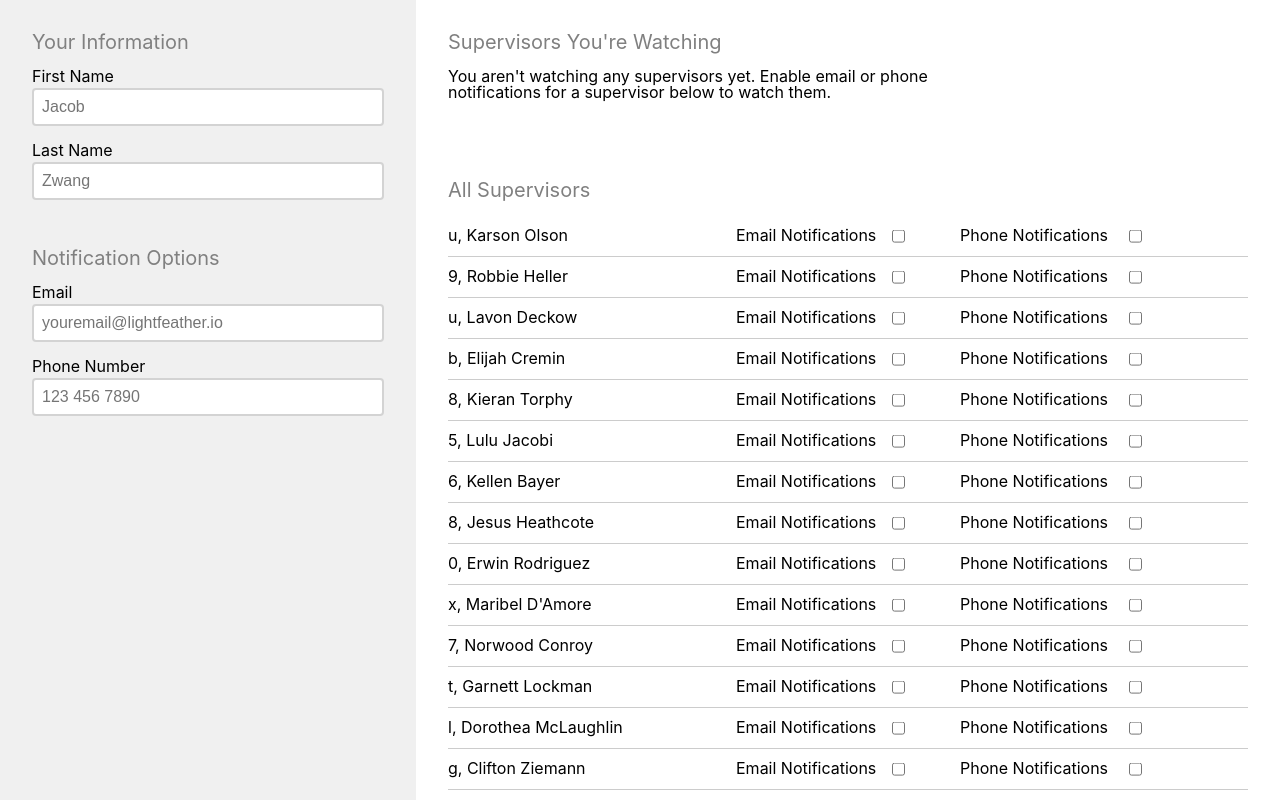
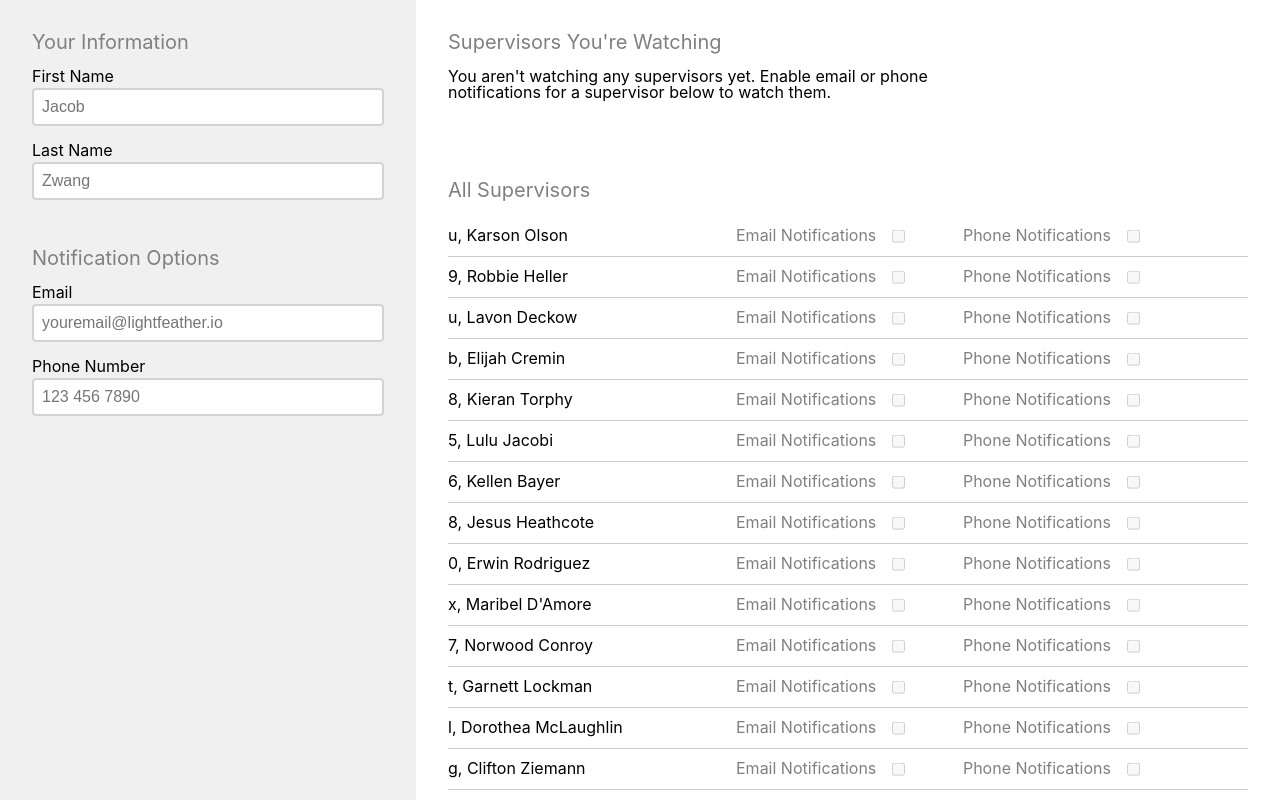
Before and after one commit to JacobZwang/lightfeather-supervisors, a React (Create React App) app: page / in a window 1280 px wide. Shown: the top 800 px of the page. Built offline with nearby package versions, Linux system fonts and the light colour scheme.

Commit message:
disable notifs if method not present

```diff
--- a/src/components/SupervisorRow.tsx
+++ b/src/components/SupervisorRow.tsx
@@ -1,10 +1,11 @@
 import { setWatching, updateSupervisorNotif } from '../store';
-import { SupervisorState } from '../types';
-import { useDispatch } from 'react-redux';
+import { Info, SupervisorState } from '../types';
+import { useDispatch, useSelector } from 'react-redux';
 
 function SupervisorRow(props: { supervisor: SupervisorState }) {
 	let { supervisor } = props;
 	const dispatch = useDispatch();
+	const info = useSelector((state: { info: Info }) => state.info);
 
 	return (
 		<tr
@@ -22,10 +23,11 @@ function SupervisorRow(props: { supervisor: SupervisorState }) {
 			</td>
 
 			<td>
-				<label>
+				<label style={{ color: info.email ? 'black' : 'grey' }}>
 					Email Notifications
 					<input
 						type="checkbox"
+						disabled={!info.email}
 						defaultChecked={supervisor.emailNotifsEnabled}
 						onChange={(e) =>
 							dispatch(
@@ -41,8 +43,8 @@ function SupervisorRow(props: { supervisor: SupervisorState }) {
 			</td>
 
 			<td>
-				<label>
-					Phone Notifications{' '}
+				<label style={{ color: info.phone ? 'black' : 'grey' }}>
+					Phone Notifications
 					<input
 						onChange={(e) => {
 							dispatch(
@@ -53,6 +55,7 @@ function SupervisorRow(props: { supervisor: SupervisorState }) {
 								})
 							);
 						}}
+						disabled={!info.phone}
 						type="checkbox"
 						defaultChecked={supervisor.phoneNotifsEnabled}
 					/>
```
